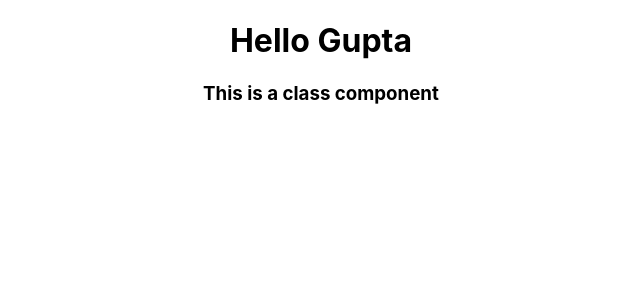
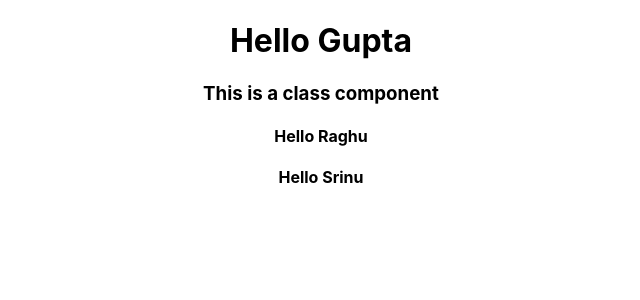
Before and after one commit to mvssgupta/UnderstandingReact, a React (Create React App) app: page / in a window 1280 px wide. Shown: the top 300 px of the page, without its empty margins (319-959 px from the left). Built offline with nearby package versions, Linux system fonts and the light colour scheme.

Commit message:
understanding props

```diff
--- a/src/App.js
+++ b/src/App.js
@@ -1,12 +1,15 @@
 import './App.css';
 import Greet from './components/Greet';
 import Welcome from './components/Welcome';
+import GreetPersons from './components/GreetPersons';
 
 function App() {
   return (
     <div className="App">
       <Greet/>
       <Welcome/>
+      <GreetPersons name="Raghu"></GreetPersons>
+      <GreetPersons name="Srinu"></GreetPersons>
     </div>
   );
 }
--- /dev/null
+++ b/src/components/GreetPersons.js
@@ -0,0 +1,11 @@
+import React from "react";
+
+function GreetPersons(props) {
+  return (
+    <>
+      <h4>Hello {props.name}</h4>
+    </>
+  );
+}
+
+export default GreetPersons;
```
